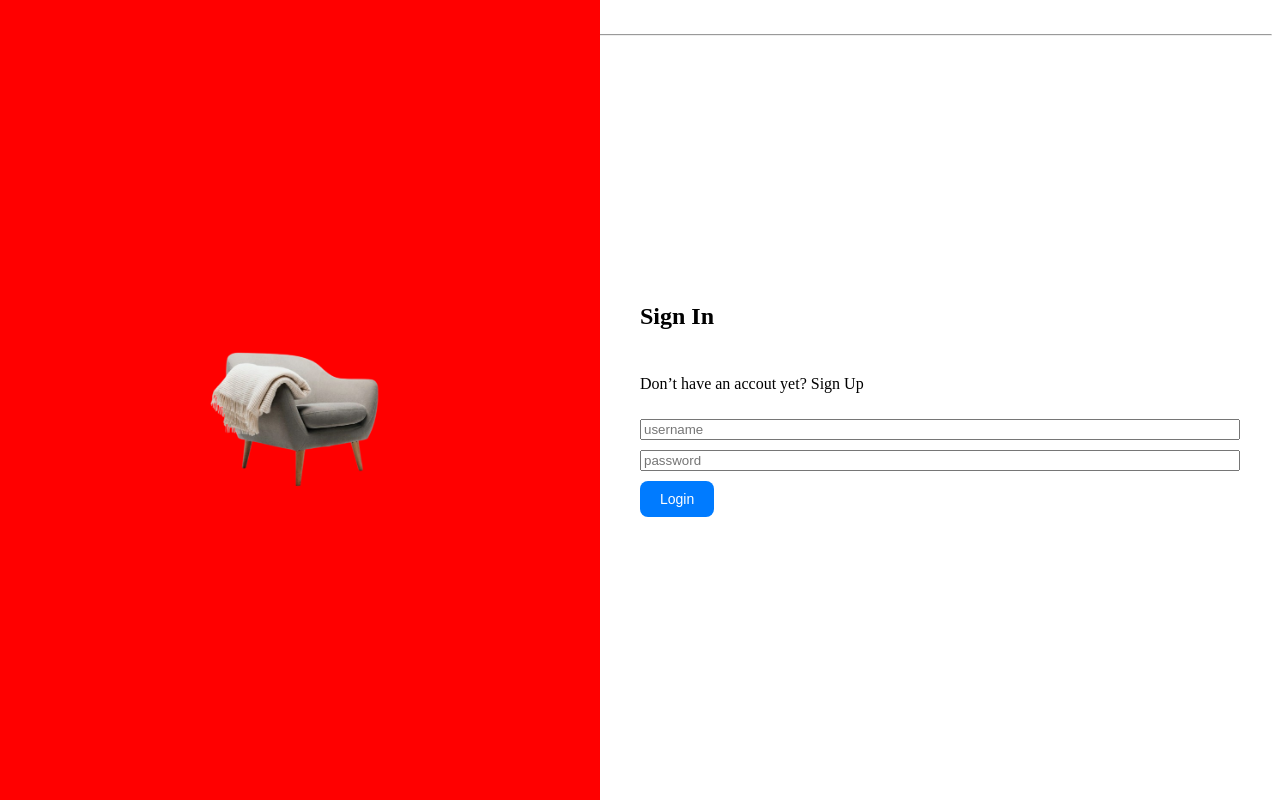
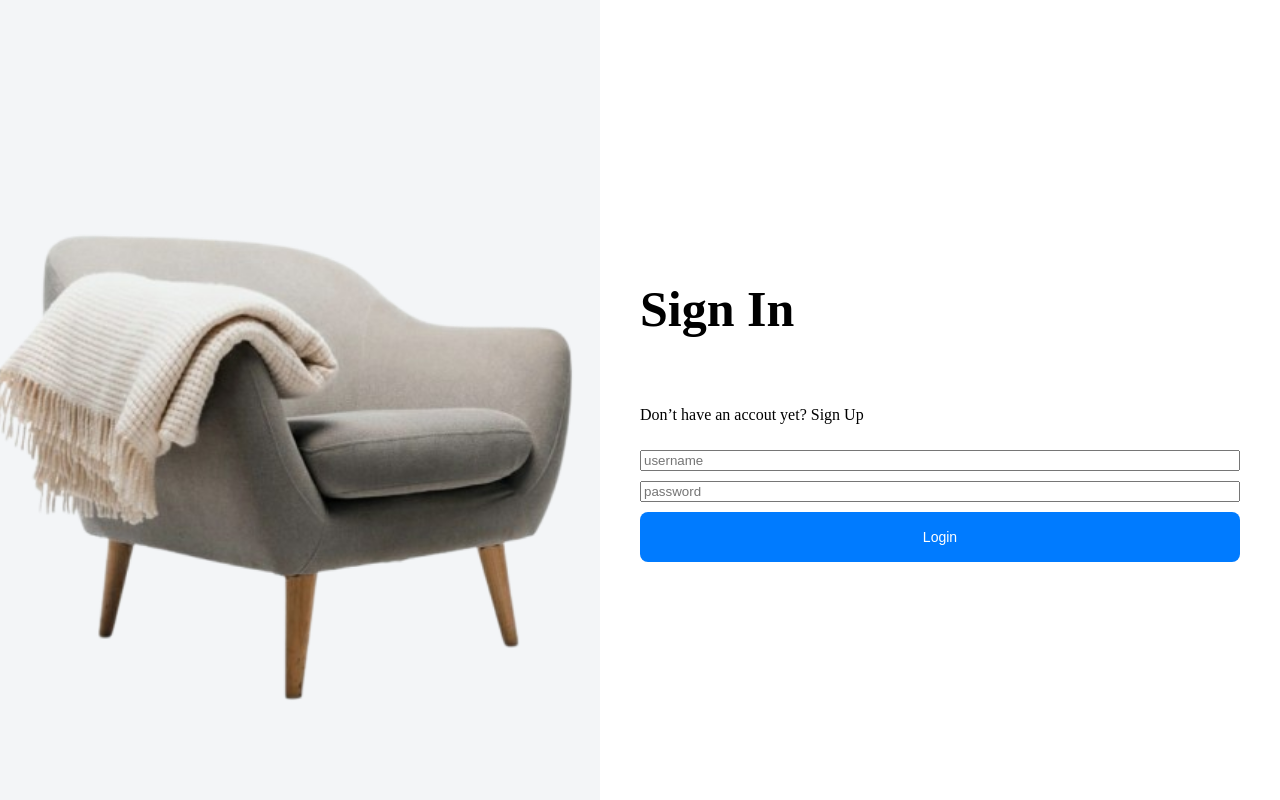
Before and after one commit to YoniBcha/angular-e-commerce, an Angular app: page /login in a window 1280 px wide. Built offline with nearby package versions, Linux system fonts and the light colour scheme.

Commit message:
login page ui is started

```diff
--- a/src/app/app.html
+++ b/src/app/app.html
@@ -1,6 +1,6 @@
-<nav>
+<!-- <nav>
   <a routerLink="/">Home</a> | <a routerLink="/login">Login</a> |
   <a routerLink="/profile">Profile</a>
 </nav>
-<hr />
+<hr /> -->
 <router-outlet></router-outlet>
--- a/src/app/pages/login/login.html
+++ b/src/app/pages/login/login.html
@@ -7,8 +7,6 @@
     <p>Don’t have an accout yet? <span href="/login">Sign Up</span></p>
     <input [(ngModel)]="username" placeholder="username" />
     <input [(ngModel)]="password" type="password" placeholder="password" />
-
     <app-button label="Login" (click)="login()"></app-button>
-    <!-- <button (click)="login()">Login</button> -->
   </div>
 </div>
--- a/src/app/pages/login/login.scss
+++ b/src/app/pages/login/login.scss
@@ -7,16 +7,21 @@
   height: 100vh;
 }
 
+.login-container .login-leftside img {
+  max-width: 180%;
+  height: 100%;
+}
+
+.login-container .login-rightside h2 {
+  font-size: 50px;
+}
+
 .login-leftside {
   flex: 1;
-  background-color: red;
+  background-color: #f3f5f7;
   display: flex;
   justify-content: center;
   align-items: center;
-}
-
-.login-leftside img {
-  max-width: 200px;
 }
 
 .login-rightside {
--- a/src/app/shared/button/button.scss
+++ b/src/app/shared/button/button.scss
@@ -1,13 +1,13 @@
 button {
-  padding: 10px 20px;
   border: none;
   border-radius: 8px;
   font-size: 14px;
   cursor: pointer;
   transition: 0.3s ease;
+  height: 50px;
+  width: 100%;
 }
 
-/* Variants */
 .primary {
   background-color: #007bff;
   color: white;
```
